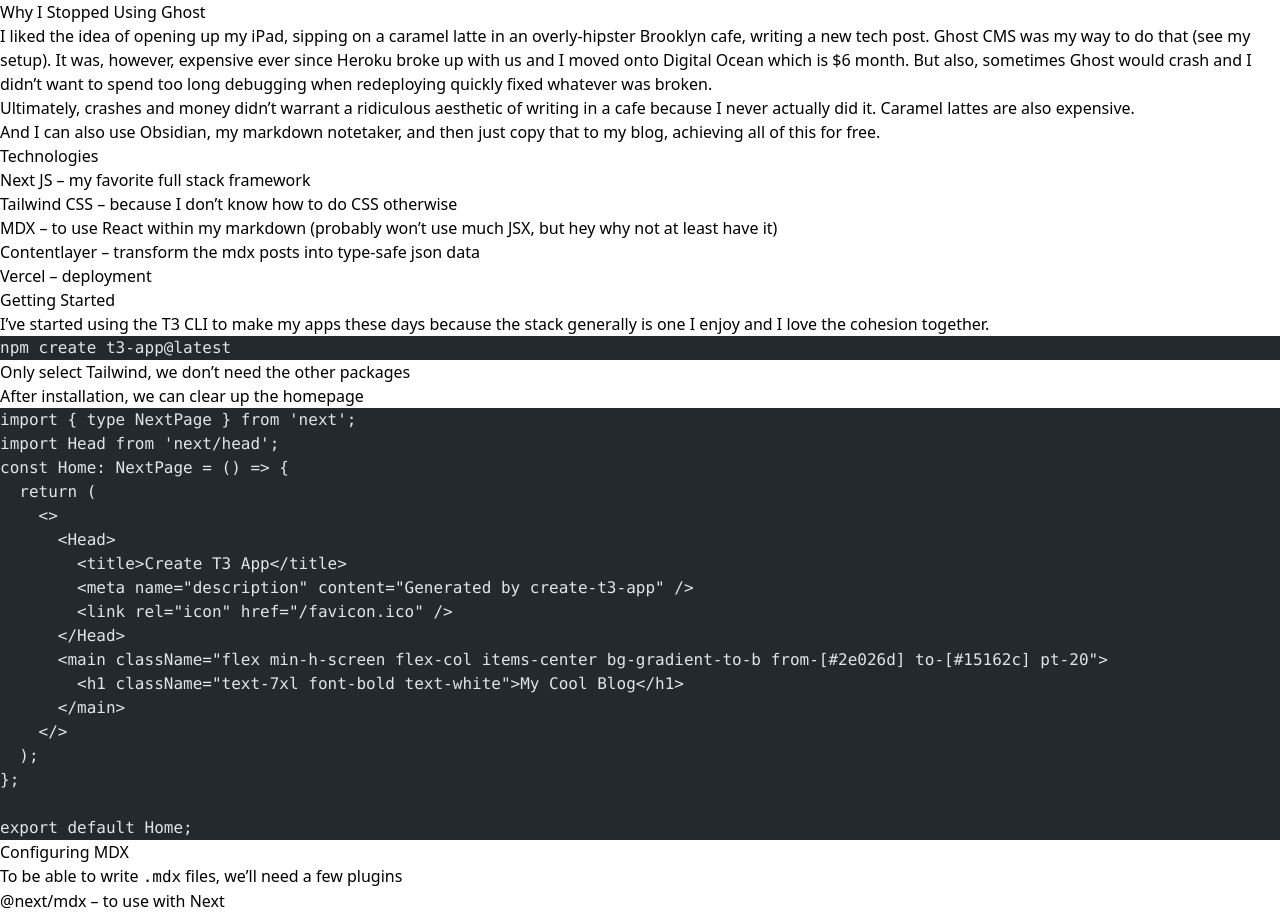
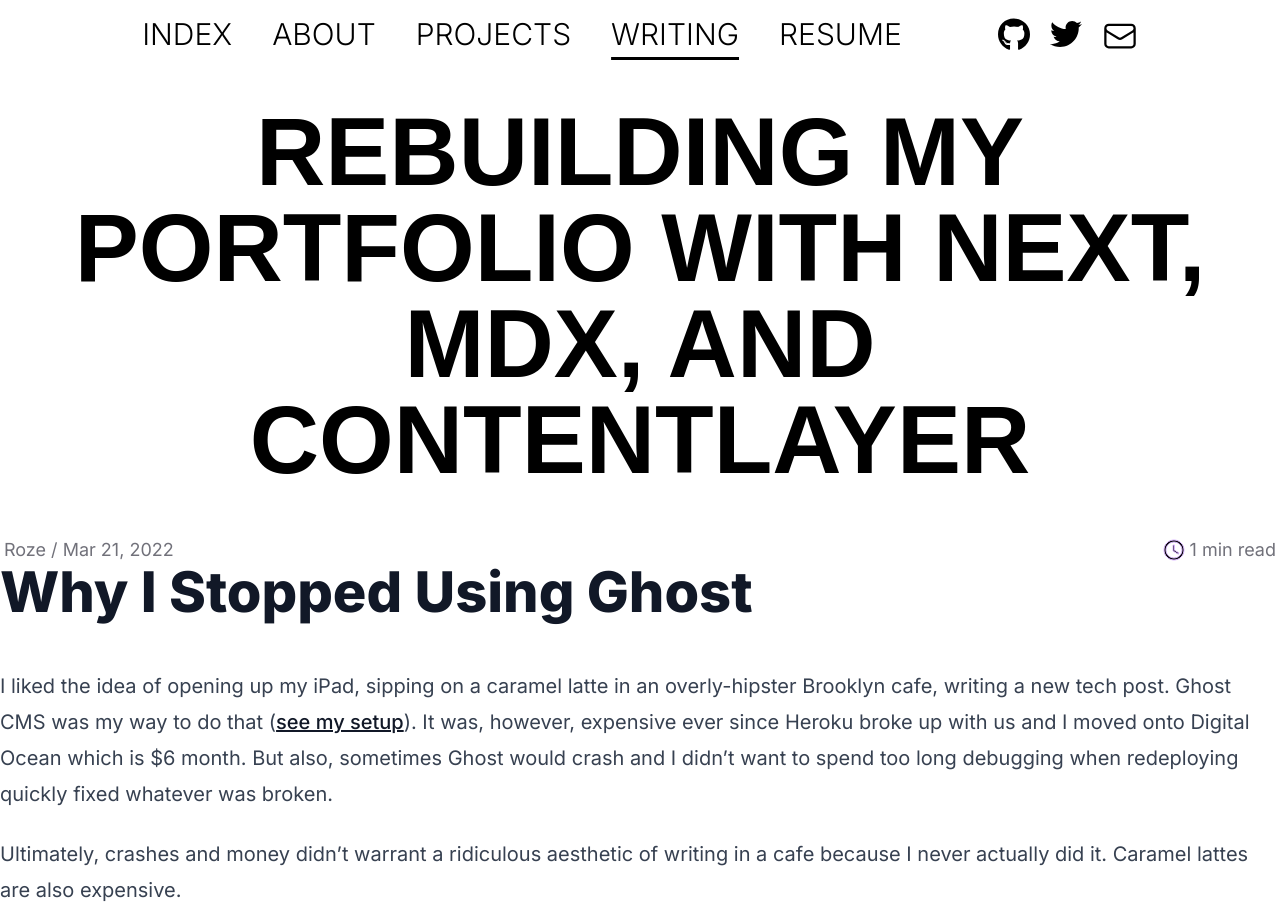
Before and after one commit to elewis9989/personal, an Astro site: page /writing/rebuilding-my-portfolio in a window 1280 px wide. Shown: the top 916 px of the page. Built offline with nearby package versions, Linux system fonts and the light colour scheme; Astro itself is replaced by a stand-in of ours; some packages are replaced by stand-ins of ours; a web font is replaced by a local one.

Commit message:
blog article

```diff
--- a/package.json
+++ b/package.json
@@ -21,6 +21,7 @@
     "tailwindcss": "^3.0.24"
   },
   "devDependencies": {
+    "@tailwindcss/typography": "^0.5.10",
     "@types/node": "^20.5.9",
     "prettier": "^3.0.3",
     "prettier-plugin-astro": "^0.12.0",
--- a/src/components/navigation/navigation.tsx
+++ b/src/components/navigation/navigation.tsx
@@ -57,7 +57,7 @@
               class={cn({
                 "text-smoke uppercase text-4xl font-light py-2": true,
                 "underline underline-offset-[12px]":
-                  props.pathname === link.href,
+                  props.pathname.includes(link.href) && link.name !== "Index",
               })}
             >
               {link.name}
@@ -73,8 +73,10 @@
               href={link.href}
               class={cn({
                 "underline underline-offset-[12px]":
-                  props.pathname === link.href && props.pathname !== "/",
-                "group transition duration-300": props.pathname !== link.href,
+                  props.pathname.includes(link.href) && link.name !== "Index",
+                "group transition duration-300": !props.pathname.includes(
+                  link.href,
+                ),
               })}
             >
               {link.name}
--- /dev/null
+++ b/src/layouts/MarkdownLayout.astro
@@ -0,0 +1,63 @@
+---
+import type { Frontmatter } from "@/pages/writing/index.astro";
+import Layout from "./Layout.astro";
+import readingTime from "reading-time";
+
+interface Props {
+  frontmatter: Frontmatter;
+  rawContent: () => string;
+}
+const { frontmatter, rawContent } = Astro.props;
+const { title, excerpt, coverImage, ogImage, date } = frontmatter;
+---
+
+<Layout
+  title={title}
+  background="bg-white"
+  navColor="text-black"
+  navUnderline="bg-black"
+>
+  <header class="px-1">
+    <h1
+      class="text-3xl lg:text-8xl uppercase text-center py-4 lg:py-8 font-avenir font-bold"
+    >
+      {title}
+    </h1>
+    <div class="flex items-center gap-2 md:text-lg font-normal text-zinc-500">
+      <div
+        class="flex grow flex-col sm:flex-row sm:items-center sm:justify-between mt-4"
+      >
+        <div>
+          <span>Roze</span> /{" "}
+          <time>
+            {
+              new Date(date).toLocaleDateString("en-us", {
+                year: "numeric",
+                month: "short",
+                day: "numeric",
+              })
+            }
+          </time>
+        </div>
+        <div class="flex items-center gap-1">
+          <svg
+            xmlns="http://www.w3.org/2000/svg"
+            height="24px"
+            viewBox="0 0 24 24"
+            width="24px"
+            class="hidden sm:inline stroke-purple-300"
+          >
+            <path
+              d="M11.99 2C6.47 2 2 6.48 2 12s4.47 10 9.99 10C17.52 22 22 17.52 22 12S17.52 2 11.99 2zM12 20c-4.42 0-8-3.58-8-8s3.58-8 8-8 8 3.58 8 8-3.58 8-8 8z"
+            ></path>
+            <path d="M12.5 7H11v6l5.25 3.15.75-1.23-4.5-2.67z"></path>
+          </svg>
+          <span>{readingTime(rawContent()).text}</span>
+        </div>
+      </div>
+    </div>
+  </header>
+  <article class="prose max-w-screen-xl md:prose-xl px-1 lg:px-0">
+    <slot />
+  </article>
+</Layout>
--- a/src/pages/projects.astro
+++ b/src/pages/projects.astro
@@ -17,7 +17,7 @@
       Featured Projects
     </h1>
   </header>
-  <section class="flex flex-col pt-14 items-center w-full lg:h-full">
+  <section class="flex flex-col pt-14 items-center w-full">
     <ProjectList client:load />
   </section>
 </Layout>
--- a/src/pages/writing/setting-up-visual-studio-code.md
+++ b/src/pages/writing/setting-up-visual-studio-code.md
@@ -1,9 +1,10 @@
 ---
+layout: "../../layouts/MarkdownLayout.astro"
 title: Setting up Visual Studio Code
 excerpt: Get Started with a Simple Code Editor and my Favorite Plugins
 coverImage: /images/blog/cover-setting-up-visual-studio-code.png
 ogImage: /images/blog/cover-setting-up-visual-studio-code.png
-date: '2022-03-22'
+date: "2022-03-22"
 ---
 
 # Why VS Code
--- a/src/pages/writing/what-is-a-tech-cooperative.md
+++ b/src/pages/writing/what-is-a-tech-cooperative.md
@@ -1,20 +1,22 @@
 ---
+layout: "../../layouts/MarkdownLayout.astro"
 title: What is a Tech Cooperative - A Short Introduction
 excerpt: Learn what a tech cooperative is, how it works, and why it's the next big thing in tech.
 coverImage: /images/blog/cover-what-is-a-tech-cooperative.png
 ogImage: /images/blog/cover-what-is-a-tech-cooperative.png
-date: '2023-04-18'
+date: "2023-04-18"
 ---
 
 > The most tragic form of loss isn’t the loss of security; it’s the loss of the capacity to imagine that things could be different.
 >
-&mdash; <cite>Ernest Bloch, The Principle of Hope</cite>
+> &mdash; <cite>Ernest Bloch, The Principle of Hope</cite>
 
 # What's a Cooperative?
 
 You might be familiar with corporations that are owned by shareholders. Workers of that company may possibly own some shares but not nearly enough compared to the CEO and other executives even if they work just as much. They do not have voting shares to actually participate in executive decisions for the company they work for. In this context, it is not truly worker-owned.
 
 A cooperative (co-op) deviates from the traditional model in two ways:
+
 1. Owned by workers of the business
 2. Controlled democratically by the workers
 
@@ -38,7 +40,6 @@
 
 Cooperatives are a popular business model in many other countries, with some famous examples like Mondragon in Spain, John Lewis Partnership in the UK, and Coop in Italy that have been around for a long time. However, in the United States, cooperatives are not as widespread.
 
-
 Several reasons contribute to ths: First, there is limited guidance available on how to start a co-op because the US has traditionally favored investor-owned businesses over cooperatives. The cooperatives that do exist in the US are primarily in the agricultural industry. Second, the legal and regulatory environment in the US has not always been supportive of cooperative businesses. Finally, the tech industry's startup culture, which is dominant in the US, tends to prioritize fast growth and exit strategies over long-term sustainability and community-focused values that many cooperatives hold.
 
 Despite these challenges, there are still successful cooperatives operating in the US, including some in the tech industry. Chech out this <a href="https://github.com/hng/tech-coops#coops-namerica" alt="List of tech cooperatives" target="_blank">repository</a> for a list of some tech cooperatives
@@ -47,8 +48,6 @@
 
 A software engineer may be content with their six-figure salary today, but consider how the software that they write (which the company uses to sell for profit) earns millions. Yet the millions of dollars are not distributed to the ones who created the software but is instead given to the executives of the company. The engineer probably is only given a "bonus" at the end of the year for their hard work. Given that the average engineer makes more than the average American, this is seen as equitable. This doesn’t change the fact that the model as it exists today is opposed to democracy.
 
-
 If Facebook were a cooperative, would Cambridge Analytica have been able to use the data of 87 million users without their consent? As workers control the company, they would have a say in the ethics of the company rather than a small few executives.
 
-
 While the traditional business model may seem equitable for individual engineers, it ultimately concentrates wealth and power in the hands of a few executives. By contrast, cooperatives are democratic, worker-owned businesses that give employees a say in the company's decisions and distribute profits more equitably. This proven and viable alternative has already shown success in other parts of the world. With the rise of tech co-ops and their potential for forming alliances and spreading to other industries, the working class can benefit from a more horizontal and cooperative business model. By embracing cooperatives, the US tech industry can help build a more just and sustainable future.
--- a/src/styles/global.css
+++ b/src/styles/global.css
@@ -1,6 +1,6 @@
 html,
 body {
-  @apply h-full w-full font-inter font-normal flex flex-col items-center;
+  @apply h-full w-screen font-inter font-normal flex flex-col items-center;
 }
 
 body main {
--- a/tailwind.config.ts
+++ b/tailwind.config.ts
@@ -36,5 +36,5 @@
       },
     },
   },
-  plugins: [],
+  plugins: [require("@tailwindcss/typography")],
 } satisfies Config;
```
Also changed, not shown: src/pages/writing/rebuilding-my-portfolio.md (+36 -35 lines), pnpm-lock.yaml.
